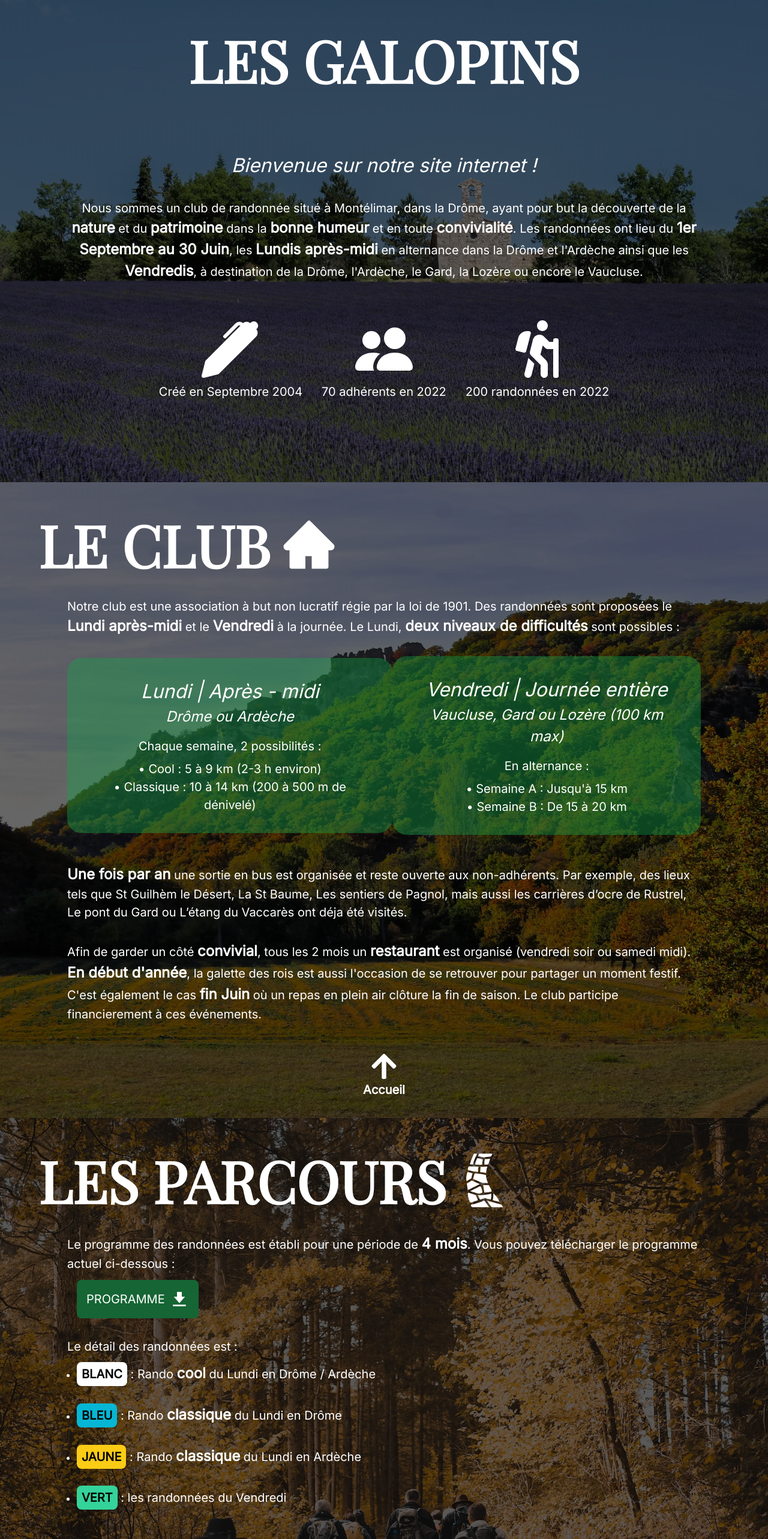
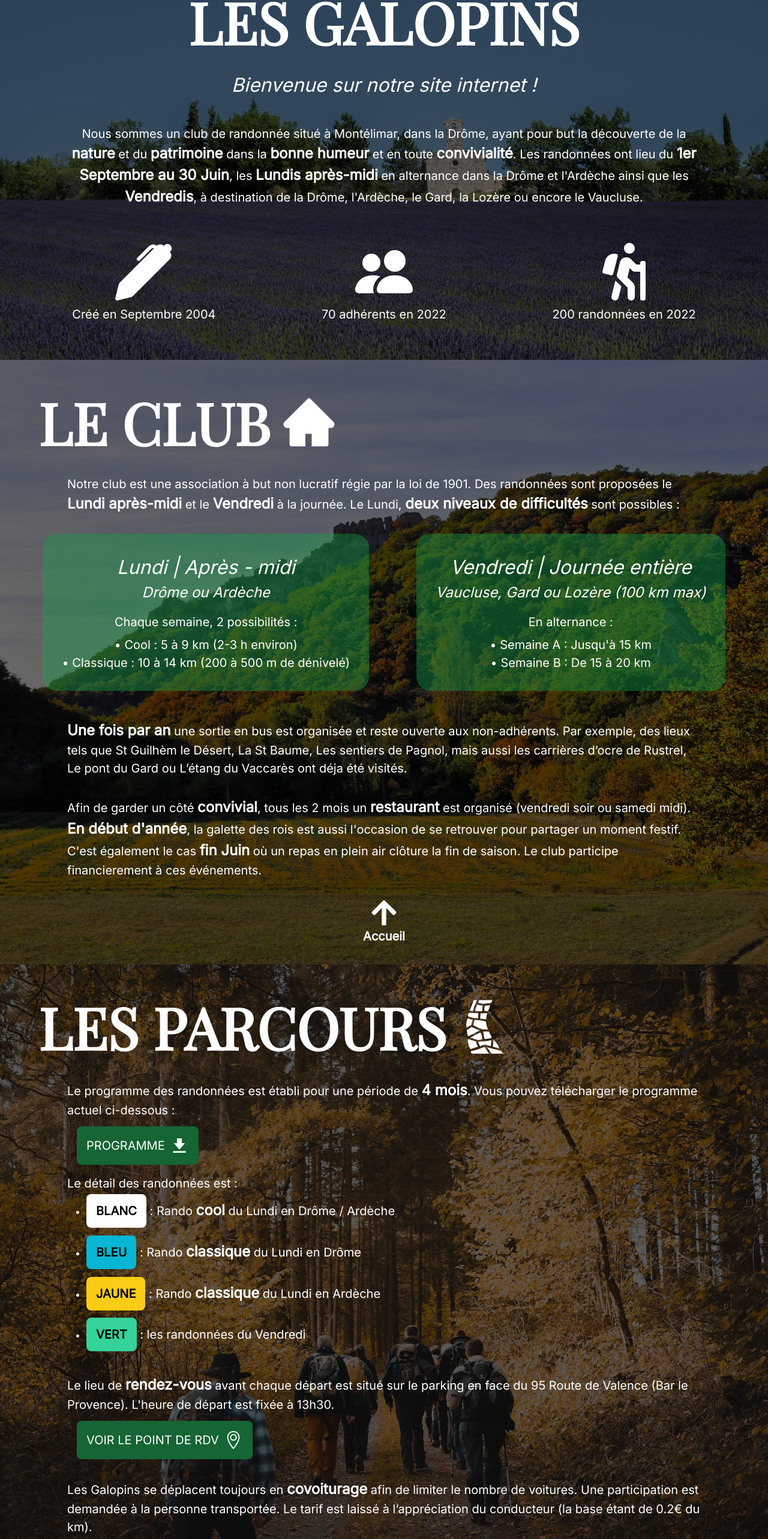
Before and after one commit to SebastienLaurentt/Galopins, a Vue app: page / in a window 1280 px wide. Shown: the part 200-2766 px from the top of the page at 60% size. Built offline with nearby package versions, Linux system fonts and the light colour scheme.

Commit message:
set min-h-screen in each section except photos, reworkind Section component in these sections  with flex, flex-col and justify-around to improve display. Bunch of small css modif had to be done in these sections following this

```diff
--- a/src/components/ScrollTop.tsx
+++ b/src/components/ScrollTop.tsx
@@ -22,7 +22,7 @@ function ScrollTop() {
 
     return (
         <motion.div
-            className="w-12 mx-auto flex justify-center cursor-pointer md:hover:text-green-500 rounded-full"
+            className="w-12 mx-auto flex justify-center cursor-pointer md:hover:text-green-500 rounded-full "
             variants={fadeInAnimationsVariants}
             initial="initial"
             whileInView='animate'
--- a/src/components/Section.tsx
+++ b/src/components/Section.tsx
@@ -2,6 +2,7 @@
 interface SectionProps {
   id?: string;
   className?: string;
+  minHeightScreen:boolean;
   bg:string;
   children: React.ReactNode;
 }
@@ -9,14 +10,17 @@ interface SectionProps {
 function Section({
   id,
   className,
+  minHeightScreen,
   bg,
   children,
 }: SectionProps) {
 
+  const isMinHeightScreen = minHeightScreen ? "min-h-screen" : "";
+
   return (
     <section
       id={`${id}`}
-      className={` ${className} relative p-4 md:p-8 bg-center bg-cover w-full`}
+      className={` ${className} ${isMinHeightScreen} relative p-4 md:p-8 bg-center bg-cover w-full`}
       style={{
         backgroundImage: `linear-gradient(rgba(0, 0, 0, 0.6), rgba(0, 0, 0, 0.6)), url(${bg})`,
     }}
--- a/src/components/SectionHeader.tsx
+++ b/src/components/SectionHeader.tsx
@@ -5,7 +5,7 @@ interface SectionHeaderProps {
 
 function SectionHeader ({sectionTitle, children}: SectionHeaderProps) {
     return (
-        <div className='flex items-center gap-x-2 md:gap-x-4   md:ml-4 xl:ml-8 2xl:ml-96 justify-center md:justify-start 2xl:w-1/2'>
+        <div className='flex items-center gap-x-2 md:gap-x-4 mb-4  md:ml-4 xl:ml-8 2xl:ml-60 justify-center md:justify-start 2xl:w-1/2'>
             <h2>{sectionTitle}</h2>
             {children}
         </div>
--- a/src/components/Tag.tsx
+++ b/src/components/Tag.tsx
@@ -7,7 +7,7 @@ interface TagProps {
 function Tag ({tagName, classname }: TagProps) {
 
     return(
-            <div className={`p-2 rounded-lg inline text-black font-bold ${classname}`}>
+            <div className={`p-2 xl:p-4 rounded-lg inline text-black font-bold ${classname}`}>
                 {tagName}
             </div>
         )
--- a/src/sections/Club.tsx
+++ b/src/sections/Club.tsx
@@ -4,7 +4,6 @@ import { AiFillHome } from 'react-icons/ai';
 
 import SectionHeader from '../components/SectionHeader';
 import Section from '../components/Section';
-import SubSection from '../components/SubSection';
 import ParcoursCard from '../components/ClubCard';
 import ScrollTop from '../components/ScrollTop';
 
@@ -15,21 +14,16 @@ function Club() {
         <Section
             id='Club'
             bg={ClubBg}
+            minHeightScreen={true}
+            className='text-center md:text-left flex flex-col justify-around'
         >
             {/* CLUB CONTENT */}
             <SectionHeader sectionTitle='LE CLUB'>
                 <AiFillHome className="icon"/>
             </SectionHeader>
-            <SubSection>
-                <div className=''>
-                        <p>Notre club est une association à but non lucratif régie par la loi de 1901.  Des randonnées sont  proposées le <strong>Lundi après-midi</strong> et le <strong>Vendredi</strong> à la journée. Le Lundi, <strong>deux niveaux de difficultés</strong> sont possibles :
+            <p className='px-4 md:px-20 wideScreen'>Notre club est une association à but non lucratif régie par la loi de 1901.  Des randonnées sont  proposées le <strong>Lundi après-midi</strong> et le <strong>Vendredi</strong> à la journée. Le Lundi, <strong>deux niveaux de difficultés</strong> sont possibles :
             </p>
-                        {/* <p>St Guilhèm le Désert, La St Baume, Les sentiers de Pagnol, les îles Frioul, Les Baux, les carrières d’ocre de Rustrel, Le pont du Gard, De Gordes à Fontaine de Vaucluse, L’étang du Vaccarès et les Stes Marie de la mer, la cité templière de La Couvertoirade.
-
-                            Afin de garder un côté convivial, chaque mois un restaurant est organisé (le vendredi soir en principe). Début Janvier, nous nous réunissons pour la galette des rois  à la salle St Martin avec projection sur grand écran des photos prises lors de nos randonnées. En fin de saison nous nous réunissons en plein air pour l’assemblée générale suivie d’un repas. Nous puisons dans l’argent des cotisations afin de participer à ces évènements.
-                        </p> */}
-                </div>
-                <ul className='flex flex-col xl:flex-row xl:items-center gap-y-8 md:justify-around text-center mb-4 md:mb-12'>
+            <ul className='flex flex-col xl:flex-row xl:items-center gap-y-8 md:justify-around text-center mb-4 md:mb-12 wideScreen'>
                 <li>
                     <ParcoursCard
                         day='Lundi | Après - midi'
@@ -50,13 +44,12 @@ function Club() {
                     />
                 </li>
             </ul>
-                <div className=''>
+            <div className='px-4 md:px-20 wideScreen'>
                     <p><strong>Une fois par an</strong> une sortie en bus est organisée et reste ouverte aux non-adhérents. Par exemple, des lieux tels que St Guilhèm le Désert, La St Baume, Les sentiers de Pagnol, mais aussi les carrières d’ocre de Rustrel, Le pont du Gard ou L’étang du Vaccarès ont déja été visités. </p>
                     <p>
                         Afin de garder un côté <strong>convivial</strong>, tous les 2 mois un <strong>restaurant</strong> est organisé (vendredi soir ou samedi midi). <strong>En début d'année</strong>, la galette des rois est aussi l'occasion de se retrouver pour partager un moment festif.  C'est également le cas <strong>fin Juin</strong> où un repas en plein air clôture la fin de saison. Le club participe financierement à ces événements.
                     </p>
             </div>
-            </SubSection>
             <ScrollTop/>
     </Section>
     );
--- a/src/sections/Home.tsx
+++ b/src/sections/Home.tsx
@@ -29,25 +29,14 @@ function Home() {
         <Section
             id='Accueil'
             bg={HomeBg}
+            minHeightScreen={true}
+            className='text-center flex flex-col justify-around'
         >
             <Header/>
-            <motion.div
-                variants={fadeInAnimationsVariants}
-                initial="initial"
-                whileInView='animate'
-                viewport={{
-                    once:true,
-                }}
-
-            >
             <h1>LES GALOPINS</h1>
-            {/* HERO CONTENT */}
-            <SubSection
-                className='text-center md:text-center items-center md:p-12 xl:p-20'
-            >
             <h3 className='italic'>Bienvenue sur notre site internet ! </h3>
-                <p>Nous sommes un club de randonnée situé à Montélimar, dans la Drôme, ayant pour but la découverte de la <strong>nature</strong> et du <strong>patrimoine</strong> dans la <strong>bonne humeur</strong> et en toute <strong>convivialité</strong>. Les randonnées ont lieu du <strong>1er Septembre au 30 Juin</strong>, les <strong>Lundis après-midi</strong> en alternance dans la Drôme et l'Ardèche ainsi que les <strong>Vendredis</strong>, à destination de la Drôme, l'Ardèche, le Gard, la Lozère ou encore le Vaucluse.  </p>
-                <ul className='mt-4 2xl:mt-12 flex md:flex-row md:justify-around '>
+            <p className='px-4 md:px-20 wideScreen'>Nous sommes un club de randonnée situé à Montélimar, dans la Drôme, ayant pour but la découverte de la <strong>nature</strong> et du <strong>patrimoine</strong> dans la <strong>bonne humeur</strong> et en toute <strong>convivialité</strong>. Les randonnées ont lieu du <strong>1er Septembre au 30 Juin</strong>, les <strong>Lundis après-midi</strong> en alternance dans la Drôme et l'Ardèche ainsi que les <strong>Vendredis</strong>, à destination de la Drôme, l'Ardèche, le Gard, la Lozère ou encore le Vaucluse.  </p>
+            <ul className='flex md:flex-row md:justify-around wideScreen'>
                     <li>
                         <ClubIcon iconDescription='Créé en Septembre 2004' >
                             <BsFillPenFill className="icon" />
@@ -64,8 +53,6 @@ function Home() {
                     </ClubIcon>
                     </li>
             </ul>
-            </SubSection>
-            </motion.div>
         </Section>
 
     );
--- a/src/sections/Parcours.tsx
+++ b/src/sections/Parcours.tsx
@@ -3,7 +3,6 @@ import { GiStonePath } from 'react-icons/gi';
 
 import SectionHeader from '../components/SectionHeader';
 import Section from '../components/Section';
-import SubSection from '../components/SubSection';
 
 import ProgrammeFile from '../assets/Programme_Galopins.pdf'
 import DownloadLink from '../components/DownloadLink';
@@ -18,14 +17,16 @@ function Parcours() {
         <Section
             id='Parcours'
             bg={ParcoursBg}
+            minHeightScreen={true}
+            className='text-center md:text-left flex flex-col justify-around '
+
         >
 
             {/* PARCOURS CONTENT */}
             <SectionHeader sectionTitle='LES PARCOURS'>
                 <GiStonePath className="icon"/>
             </SectionHeader>
-            <SubSection>
-                <div className='mb-8 flex flex-col items-center md:items-start'>
+            <div className='mb-4 flex flex-col items-center md:items-start px-4 md:px-12 xl:px-20 wideScreen'>
                 <p className='mb-3'>Le programme des randonnées est établi pour une période de <strong>4 mois</strong>. Vous pouvez télécharger le programme actuel ci-dessous : </p>
                 <DownloadLink
                     file={ProgrammeFile}
@@ -34,9 +35,9 @@ function Parcours() {
                     classname='md:ml-4'
                 />
             </div>
-                <div className='mb-4'>
-                    <p className='mb-3'> Le détail des randonnées est : </p>
-                    <ul className='list-disc text-start leading-7 md:leading-9 md:ml-4'>
+            <div className='mb-4 px-4 md:px-12 xl:px-20 wideScreen'>
+                <p className='mb-3 2xl:mb-5'> Le détail des randonnées est : </p>
+                <ul className='list-disc text-start leading-7 xl:leading-9 md:ml-8'>
                     <li>
                         <p className=''> <Tag classname='bg-white' tagName='BLANC'/> : Rando <strong>cool</strong> du Lundi en Drôme / Ardèche
                         </p>
@@ -55,7 +56,7 @@ function Parcours() {
                     </li>
                 </ul>
             </div>
-                <div className='mb-8  flex flex-col items-center md:items-start'>
+            <div className='mb-8  flex flex-col items-center md:items-start px-4 md:px-12 xl:px-20 wideScreen'>
                 <p className='mb-3'>Le lieu de <strong>rendez-vous</strong> avant chaque départ est situé sur le parking en face du  95 Route de Valence (Bar le Provence). L'heure de
                 départ est fixée à 13h30.</p>
                 <Link
@@ -64,11 +65,10 @@ function Parcours() {
                     classname='md:ml-4'
                 />
             </div>
-                <div className=''>
+            <div className='px-4 md:px-12 xl:px-20 wideScreen'>
                 <p>Les Galopins se déplacent toujours en <strong>covoiturage</strong> afin de limiter le nombre de voitures. Une participation est demandée à la personne transportée. Le tarif est laissé à l’appréciation du conducteur (la base étant de 0.2€ du km).
                 </p>
             </div>
-            </SubSection>
             <ScrollTop/>
         </Section>
     );
--- a/src/sections/Photos.tsx
+++ b/src/sections/Photos.tsx
@@ -69,7 +69,11 @@ function Photos() {
   }
 
   return (
-    <Section id='Photos' bg={PhotosBg}>
+    <Section
+      id='Photos'
+      bg={PhotosBg}
+      minHeightScreen={false}
+    >
       <SectionHeader sectionTitle='NOS PHOTOS'>
         <MdOutlinePhotoCamera className="icon md:mt-4"/>
       </SectionHeader>
--- a/src/styles/index.css
+++ b/src/styles/index.css
@@ -10,12 +10,12 @@
 
   h1 {
     font-family: 'Playfair Display', serif;
-    @apply text-3xl md:text-4xl xl:text-5xl 2xl:text-7xl font-bold   text-center mt-16 md:mt-20
+    @apply text-3xl md:text-4xl xl:text-5xl 2xl:text-7xl font-bold
   }
 
   h2 {
     font-family: 'Playfair Display', serif;
-    @apply text-2xl md:text-4xl xl:text-5xl  font-bold
+    @apply text-2xl md:text-4xl xl:text-5xl 2xl:text-6xl font-bold
   }
 
   h3 {
@@ -64,3 +64,7 @@
   @apply text-center
 
 }
+
+.wideScreen {
+  @apply 2xl:w-5/6 2xl:mx-auto
+}
```
Also changed, not shown: src/sections/Rejoindre.tsx (+3 -5 lines). Lines whose indentation alone changed are shown as unchanged.
